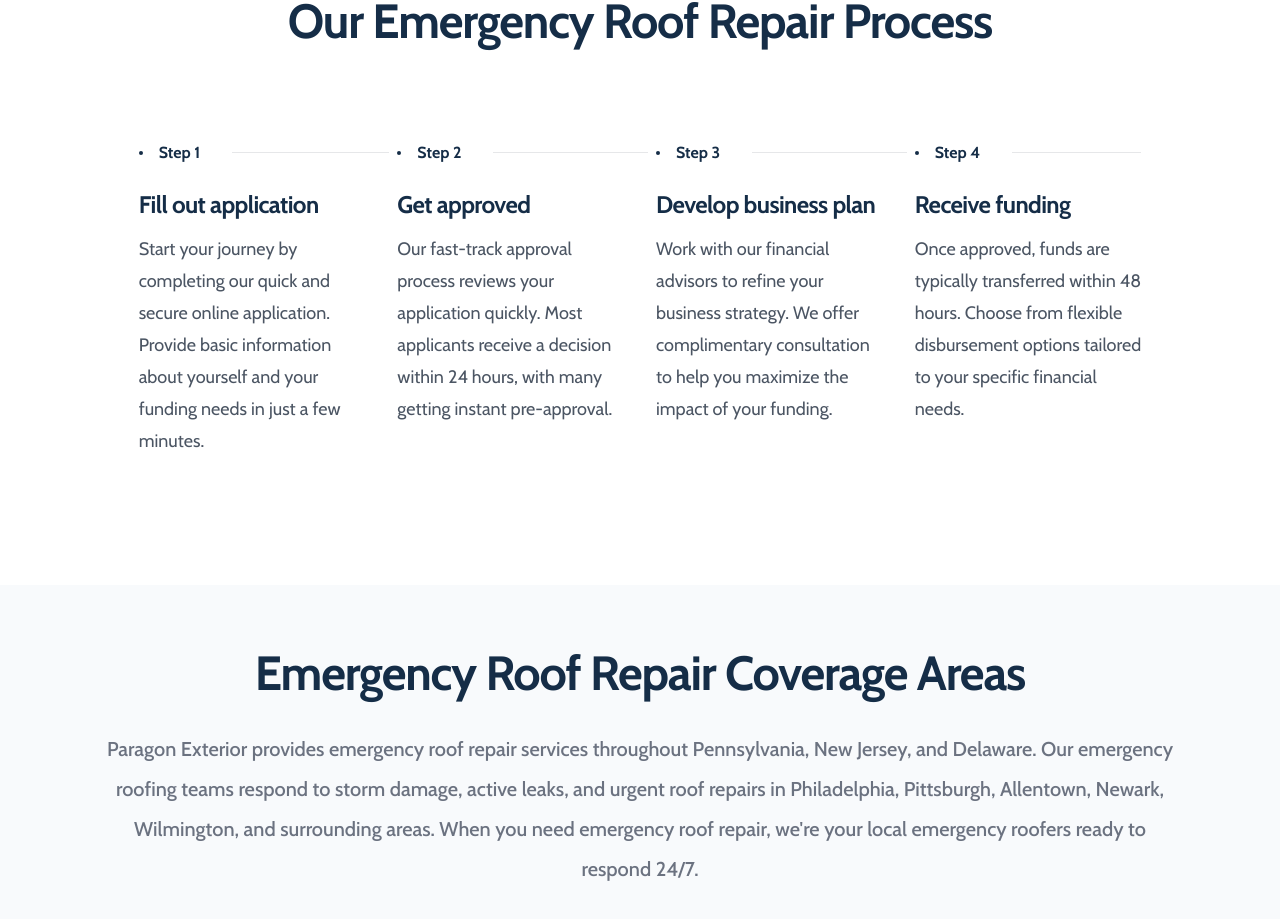
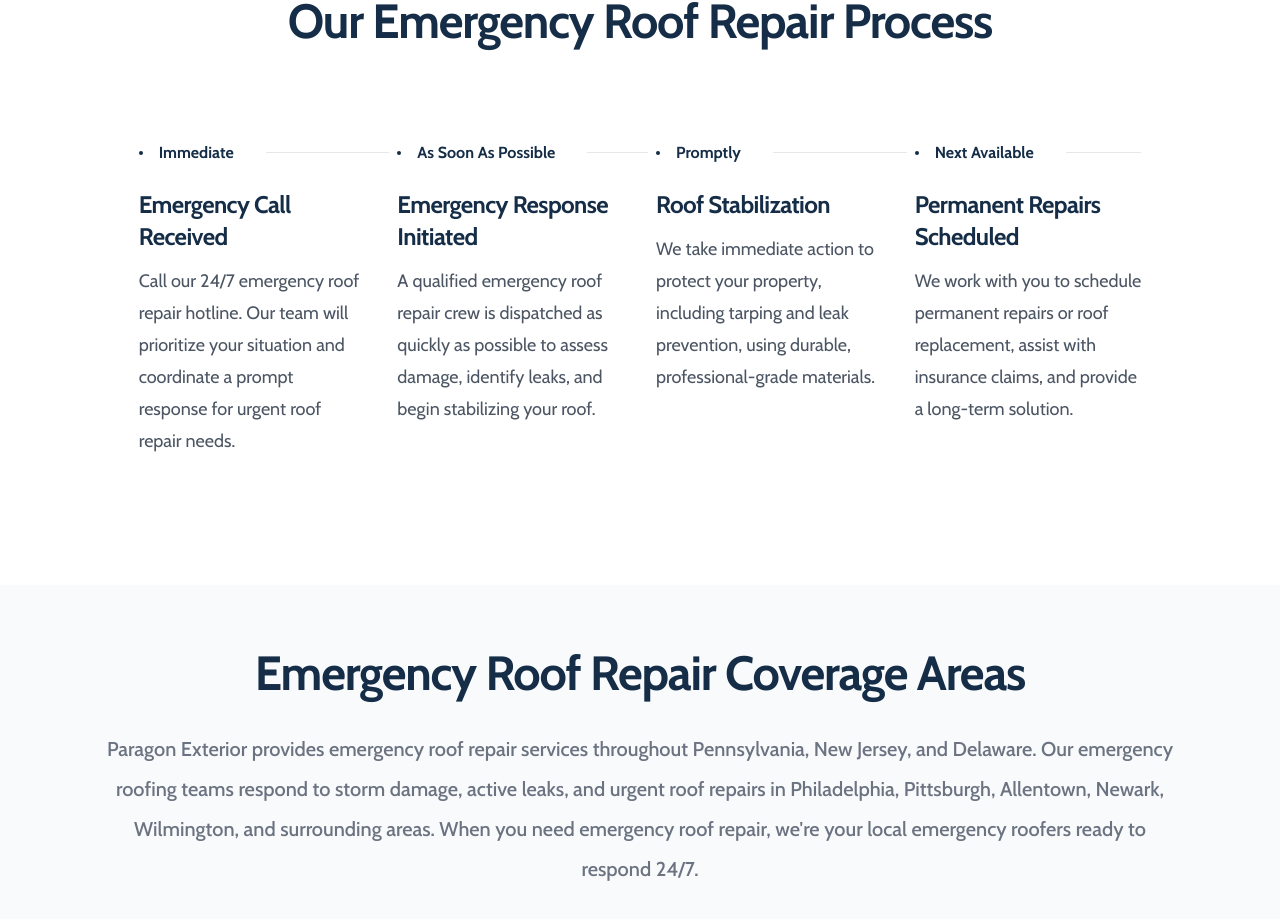
Before and after one commit to glulu4/roofing-e, a Next.js app: page /roofing/emergency-roof-repair in a window 1280 px wide. Shown: the part 2534-3453 px from the top of the page. Built offline with nearby package versions, Linux system fonts and the light colour scheme.

Commit message:
fixed timeline

```diff
--- a/src/app/roofing/emergency-roof-repair/page.tsx
+++ b/src/app/roofing/emergency-roof-repair/page.tsx
@@ -251,30 +251,35 @@ export default function EmergencyRoofRepairPage() {
                 steps={[
                     {
                         name: "Emergency Call Received",
-                        description: "Call our 24/7 emergency roof repair hotline. Our live operators immediately dispatch emergency roofers to your location for urgent roof repair needs.",
+                        description:
+                            "Call our 24/7 emergency roof repair hotline. Our team will prioritize your situation and coordinate a prompt response for urgent roof repair needs.",
                         date: "Immediate",
-                        dateTime: "2024-01-01"
+                        dateTime: "2024-01-01",
                     },
                     {
-                        name: "Rapid Emergency Response",
-                        description: "Our emergency roof repair team arrives within 1-2 hours to assess storm damage, identify leak sources, and begin immediate emergency repairs.",
-                        date: "Within 2 Hours",
-                        dateTime: "2024-01-01"
+                        name: "Emergency Response Initiated",
+                        description:
+                            "A qualified emergency roof repair crew is dispatched as quickly as possible to assess damage, identify leaks, and begin stabilizing your roof.",
+                        date: "As Soon As Possible",
+                        dateTime: "2024-01-01",
                     },
                     {
-                        name: "Emergency Roof Stabilization",
-                        description: "Immediate emergency tarping and leak stopping to prevent further water damage. Our emergency roofers secure your roof with professional-grade materials.",
-                        date: "Same Day",
-                        dateTime: "2024-01-01"
+                        name: "Roof Stabilization",
+                        description:
+                            "We take immediate action to protect your property, including tarping and leak prevention, using durable, professional-grade materials.",
+                        date: "Promptly",
+                        dateTime: "2024-01-01",
                     },
                     {
-                        name: "Permanent Emergency Repairs",
-                        description: "Complete emergency roof repair or replacement scheduling. We work with insurance companies for storm damage claims and provide permanent roofing solutions.",
+                        name: "Permanent Repairs Scheduled",
+                        description:
+                            "We work with you to schedule permanent repairs or roof replacement, assist with insurance claims, and provide a long-term solution.",
                         date: "Next Available",
-                        dateTime: "2024-01-02"
-                    }
+                        dateTime: "2024-01-02",
+                    },
                 ]}
             />
+
 
             {/* COVERAGE AREAS - Important for Local SEO */}
             <section className="bg-slate-50 py-16 my-16">
--- a/src/components/Timeline.tsx
+++ b/src/components/Timeline.tsx
@@ -1,27 +1,6 @@
 import React from 'react'
 import HeaderText from './HeaderText';
-const timeline = [
-    {
-        name: 'Fill out application',
-        description: "Start your journey by completing our quick and secure online application. Provide basic information about yourself and your funding needs in just a few minutes.",
-        date: 'Step 1',
-    },
-    {
-        name: 'Get approved',
-        description: "Our fast-track approval process reviews your application quickly. Most applicants receive a decision within 24 hours, with many getting instant pre-approval.",
-        date: 'Step 2',
-    },
-    {
-        name: 'Develop business plan',
-        description: 'Work with our financial advisors to refine your business strategy. We offer complimentary consultation to help you maximize the impact of your funding.',
-        date: 'Step 3',
-    },
-    {
-        name: 'Receive funding',
-        description: 'Once approved, funds are typically transferred within 48 hours. Choose from flexible disbursement options tailored to your specific financial needs.',
-        date: 'Step 4',
-    },
-]
+
 
 interface TimelineProps {
     title:string;
@@ -37,7 +16,7 @@ interface TimelineProps {
 export default function Timeline({
     className,
     title,
-    steps = timeline, // Default to the predefined timeline if no steps are provided
+    steps,
 
 }: TimelineProps) {
     return (
@@ -48,7 +27,7 @@ export default function Timeline({
             </HeaderText>
 
             <div className="mx-auto grid max-w-2xl grid-cols-1 gap-8 overflow-hidden lg:mx-0 lg:max-w-none lg:grid-cols-4">
-                {timeline.map((item) => (
+                {steps.map((item) => (
                     <div key={item.name}>
                         <time className="flex items-center text-md/6 font-semibold text-primaryGreenLight">
                             <svg viewBox="0 0 4 4" aria-hidden="true" className="mr-4 size-1 flex-none">
```
Also changed, not shown: 1 other file (tests, documents, lock files or other folders).
